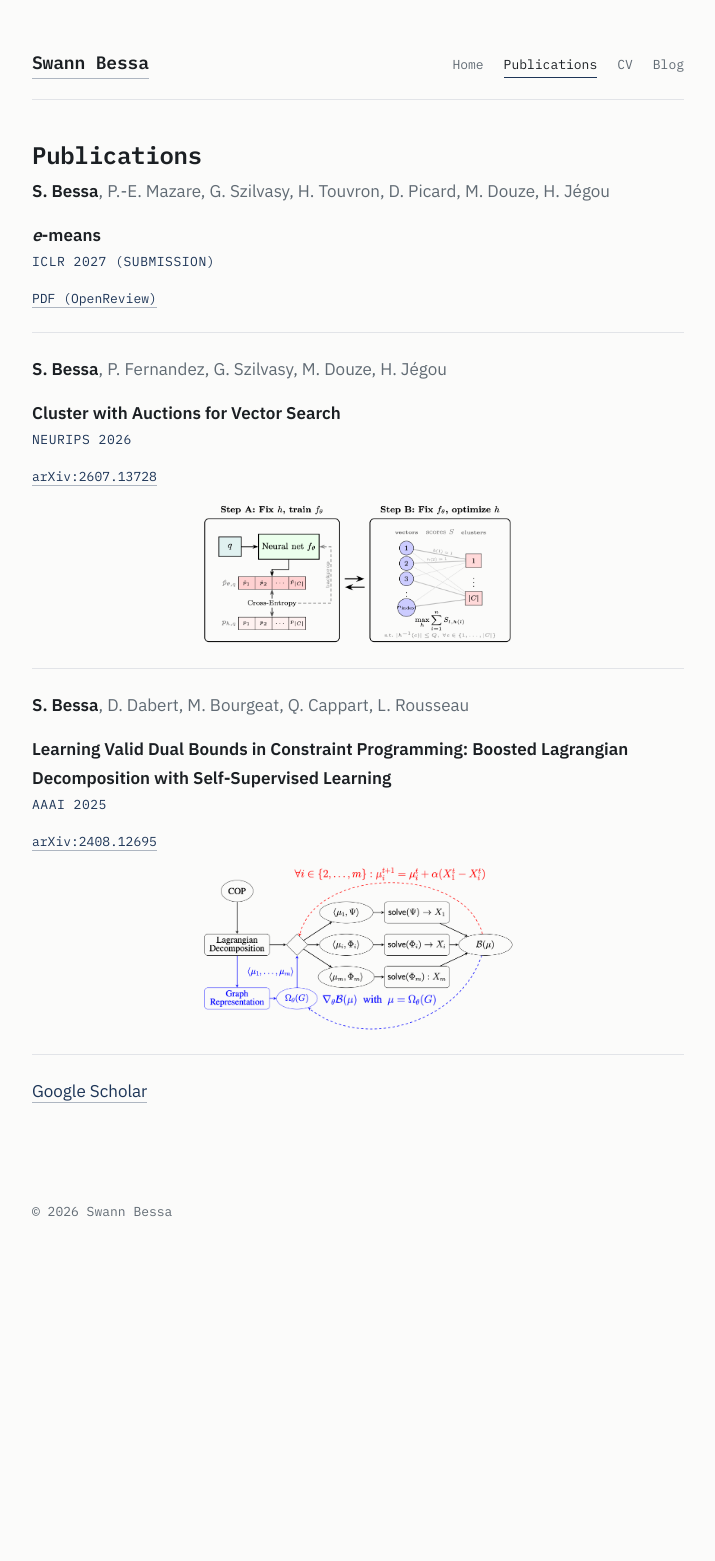
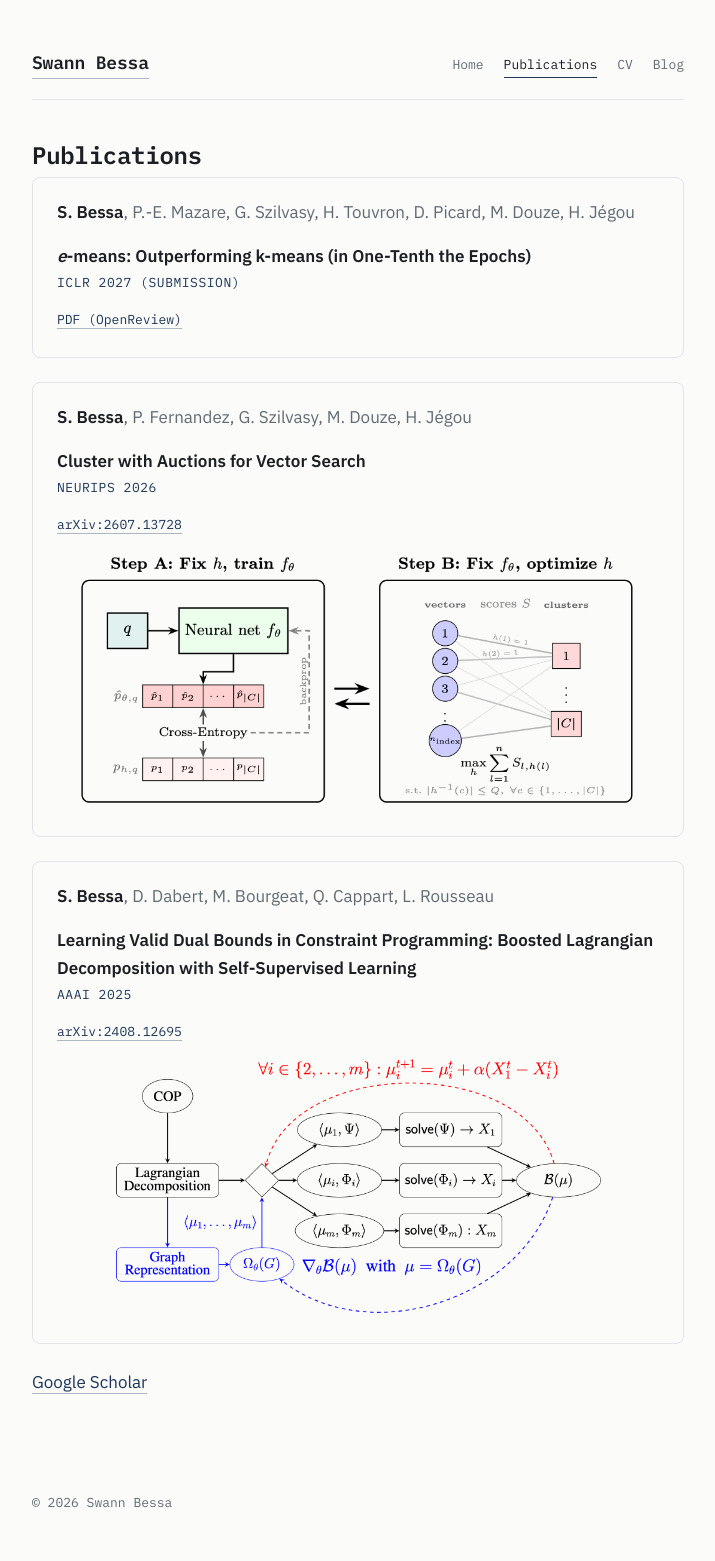
Before and after one commit to swannbessa/swannbessa.github.io, a Jekyll site: the page built from publications.md, in a window 1280 px wide. Shown: the whole page, without its empty margins (282-997 px from the left). Built offline with Jekyll 4.4.1, drawn with Linux system fonts in a browser that asks for light colours; before the commit the page ends 1270 px from its top, so only the background shows below that.

Commit message:
Full e-means title, card-style publication entries, bigger matched-height figures, fix internship date, trim research-interests sentence

```diff
--- a/assets/style.css
+++ b/assets/style.css
@@ -171,17 +171,18 @@ li { margin-bottom: 6px; }
 }
 
 .pub {
-  margin-bottom: 22px;
-  padding-bottom: 18px;
-  border-bottom: 1px solid var(--rule);
+  margin-bottom: 24px;
+  padding: 20px 24px 22px;
+  border: 1px solid var(--rule);
+  border-radius: 8px;
 }
-.pub:last-child { border-bottom: none; }
+.pub:last-child { margin-bottom: 0; }
 
 .pub-figure {
   display: block;
   max-width: 100%;
-  width: 320px;
-  height: auto;
+  height: 260px;
+  width: auto;
   margin: 14px auto 4px;
   background: var(--bg);
 }
@@ -250,4 +251,5 @@ embed.cv-embed {
   .site-header { padding-top: 32px; }
   .intro { flex-direction: column; }
   .intro-photo img { width: 128px; height: 128px; }
+  .pub-figure { height: auto; width: 100%; }
 }
--- a/publications.md
+++ b/publications.md
@@ -8,7 +8,7 @@ permalink: /publications/
 
 <div class="pub">
   <p class="pub-authors"><span class="me">S. Bessa</span>, P.-E. Mazare, G. Szilvasy, H. Touvron, D. Picard, M. Douze, H. Jégou</p>
-  <p class="entry-title"><i>e</i>-means</p>
+  <p class="entry-title"><i>e</i>-means: Outperforming k-means (in One-Tenth the Epochs)</p>
   <p class="entry-venue">ICLR 2027 (submission)</p>
   <p class="entry-meta"><a href="https://openreview.net/pdf?id=pt14gnV3dl">PDF (OpenReview)</a></p>
 </div>
```
Also changed, not shown: index.md (+2 -2 lines).
